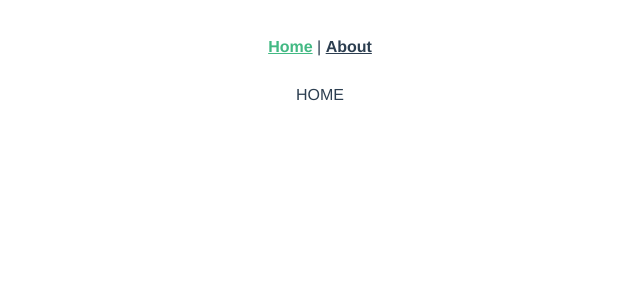
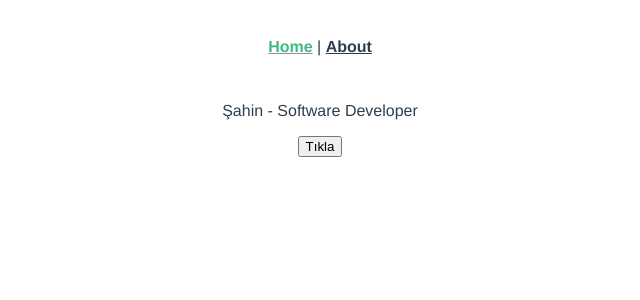
Before and after one commit to sahinuzun03/VueCompositeApi, a Vue app: page / in a window 1280 px wide. Shown: the top 300 px of the page, without its empty margins (320-960 px from the left). Built offline with nearby package versions, Linux system fonts and the light colour scheme.

Commit message:
Setup data tanımlama , metotları ve dataları dışarıda çağırma

```diff
--- a/src/views/HomeView.vue
+++ b/src/views/HomeView.vue
@@ -1,6 +1,7 @@
 <template>
   <div class="home">
-    HOME
+    <p>{{ name }} - {{ job }}</p>
+    <button @click="clicked">Tıkla</button>
   </div>
 </template>
 
@@ -13,11 +14,16 @@ export default {
   components: {
   },
   setup(){
-    console.log("Setup Yüklendi");
-    //Component oluşmadan önceki durum.İlk oluşturma aşamasında created'dan da önce çalışıyor.
-    onMounted(() => {
-      console.log("Mounted setup içerisinde çalıştırıldı.");
-    })
-  },
-}
+    let name="Şahin"
+    let job = "Software Developer"
+
+    const clicked = () => {
+      console.log("Butona Tıklandı");
+    }
+
+
+    return {name,job,clicked};
+    //Burada tanımlı dataları yukarıda kullanabilmek için return etmem gerekmektedir.Bunlar metot olsa dahi return etmem gerekmektedir.
+    }
+  }
 </script>
```
